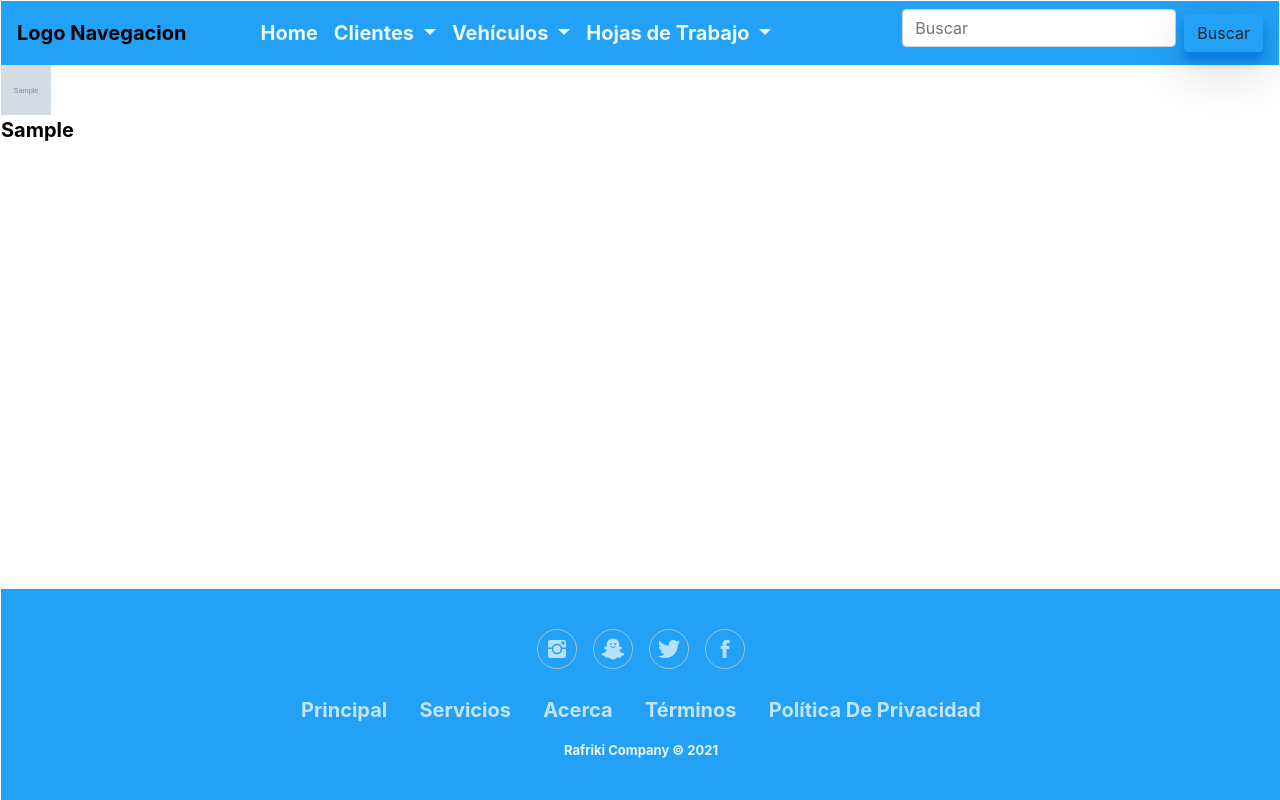
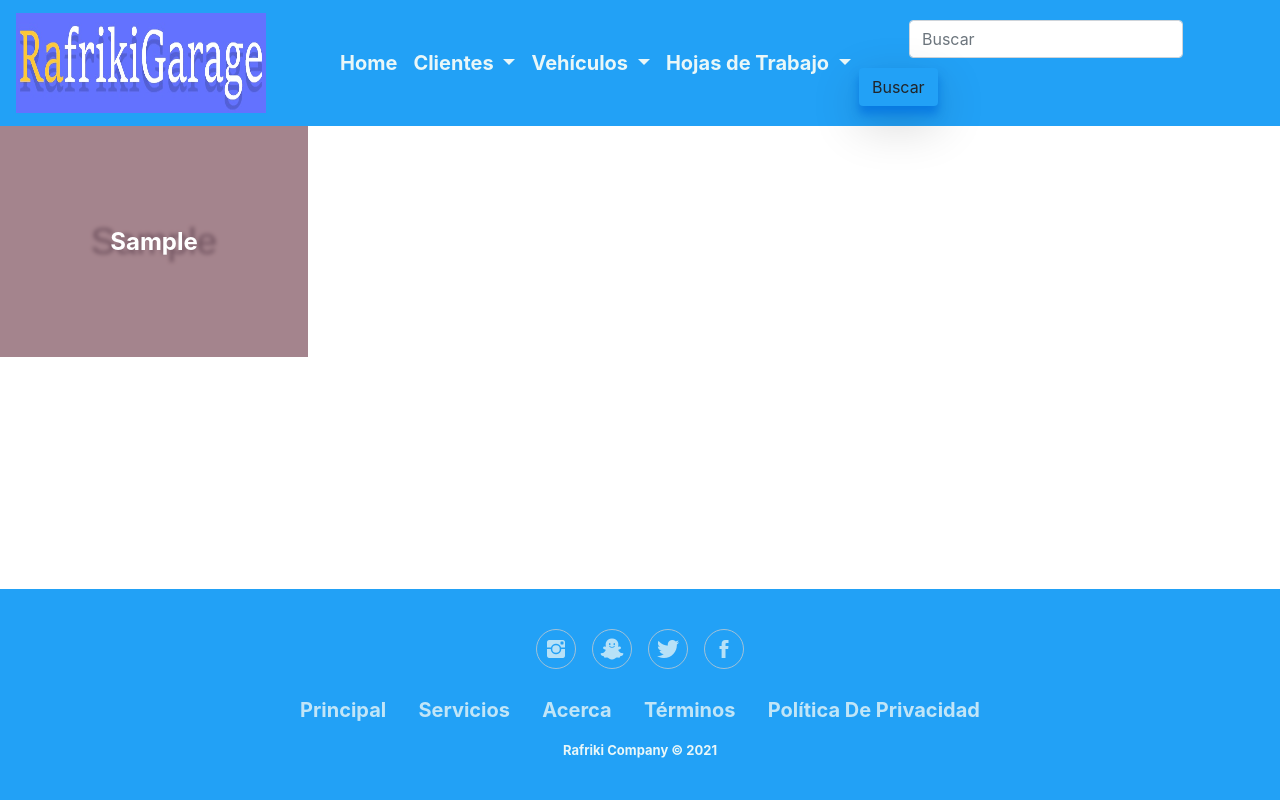
Before and after one commit to Rafriki2308/RafrikiGarage, a Symfony app: template templates/Car/carsInGarage.html.twig in a window 1280 px wide. Run offline with Twig, Linux system fonts and the light colour scheme; the template is opened without the code that fills it: most values are stand-ins (such as "Sample title", 1, 10 or a date in 2020); grey boxes marked "Sample" are stand-in pictures; some libraries are stand-ins or nearby versions.

Commit message:
Added insert pictures to BD and update homepage

```diff
--- a/public/styles/style.css
+++ b/public/styles/style.css
@@ -14,7 +14,6 @@ body {
     'Segoe UI', Roboto, Oxygen, Ubuntu, Cantarell,
     'Open Sans', 'Helvetica Neue', sans-serif;
     font-weight: bold;
-    margin: 1px;
     font-family: -apple-system, BlinkMacSystemFont, 'Segoe UI', 'Roboto', 'Oxygen',
     'Ubuntu', 'Cantarell', 'Fira Sans', 'Droid Sans', 'Helvetica Neue',
     sans-serif;
@@ -64,6 +63,8 @@ text{
 }
 
 label{
+    display: inline-block;
+    width: 300px;
     font-family: -apple-system, BlinkMacSystemFont,
     'Segoe UI', Roboto, Oxygen, Ubuntu, Cantarell,
     'Open Sans', 'Helvetica Neue', sans-serif;
@@ -73,18 +74,36 @@ label{
     margin-bottom: 10px;
 }
 
+
 input {
     background-color: #e9f7f8;
     border:solid #22a1f6 2px;
     margin-left: 50px;
     margin-bottom: 10px;
-    width: 300px;
-    height: 30px;
+    padding-left: 10px;
+    width: 400px;
+    height: 35px;
     font-size: 16px;
     overflow:scroll;
 }
 
+/*** Evita que aparezcan las flechas de subida y bajad de numero*/
+
+input[type=number]::-webkit-inner-spin-button,
+input[type=number]::-webkit-outer-spin-button {
+  -webkit-appearance: none;
+  margin: 0;
+}
+
+input[type=number] { -moz-appearance:textfield; }
+
+.container{
+    margin: 100px;
+}
+
+
 /*************************Style to NavBar**********************/
+
 nav{
     background-color: #22a1f6;
 }
@@ -107,7 +126,12 @@ nav{
     height: 50px;
 }
 
-/******************************Style Index**************************************/
+#logoNav{
+    height: 100px;
+    width: 250px;
+}
+
+/******************************Style Indexs**************************************/
 
 th{
     font-size: 22px;
@@ -118,6 +142,74 @@ img {
     height: 50px;
     width: 50px;
 }
+/*****************************Style Home**************************************/
+#carHomepageImg {
+    width: 100%; /* need to overwrite inline dimensions */
+    height: auto;
+  }
+
+.grid-container {
+    display: grid;
+    grid-template-columns: repeat(auto-fill, minmax(300px, 1fr));
+    grid-gap: 1em;
+  }
+
+
+  /* hover styles */
+  .location-listing {
+    position: relative;
+  }
+
+  .location-image {
+    line-height: 0;
+    overflow: hidden;
+  }
+
+  .location-image img {
+    filter: blur(0px);
+    transition: filter 0.3s ease-in;
+    transform: scale(1.1);
+  }
+
+  .location-title {
+    font-size: 1.5em;
+    font-weight: bold;
+    text-decoration: none;
+    z-index: 1;
+    position: absolute;
+    height: 100%;
+    width: 100%;
+    top: 0;
+    left: 0;
+    opacity: 0;
+    transition: opacity .5s;
+    background: rgba(90,0,10,0.4);
+    color: white;
+
+    /* position the text in t’ middle*/
+    display: flex;
+    align-items: center;
+    justify-content: center;
+  }
+
+  .location-listing:hover .location-title {
+    opacity: 1;
+  }
+
+  .location-listing:hover .location-image img {
+    filter: blur(2px);
+  }
+
+
+  /* for touch screen devices */
+  @media (hover: none) {
+    .location-title {
+      opacity: 1;
+    }
+    .location-image img {
+      filter: blur(2px);
+    }
+  }
 
 /******************************Sytle Footer*************************************/
 
--- a/src/Form/CarType.php
+++ b/src/Form/CarType.php
@@ -30,7 +30,7 @@ class CarType extends AbstractType
             ])
             ->add('pictureCar', FileType::class, [
                 'label'=>'Ruta Foto',
-                'data_class' => null
+                'data_class' => null,
             ])
         ;
     }
--- a/templates/Car/carsInGarage.html.twig
+++ b/templates/Car/carsInGarage.html.twig
@@ -4,22 +4,52 @@
 
 {% block body %}
 
-    <div className="col-12 col-sm-2 col-md-2" id="moviesContainer" >
+    <div class="grid-container">
+
+    {% for worksheet in worksheets %}
+
+    <div class="location-listing">
+        <a class="location-title" href="{{ path('app_worksheet_show', {'id': worksheet.id}) }}">
+            {{ worksheet.car.regPlate }}
+        </a>
+      <div class="location-image">
+        <a href="#">
+            <img id="carHomepageImg" width="300" height="169" src="{{ asset('uploads/pictures/' ~ worksheet.car.pictureCar) }}" alt="san francisco">
+        </a>
+      </div>
+    </div>
+    {% else %}
+        <tr>
+            <td colspan="8">No se han encontrado vehículos</td>
+        </tr>
+    {% endfor %}
+     </div>
+
+
+
+
+
+
+
+    <!--
         {% for worksheet in worksheets %}
+        <div className="col-12 col-sm-2 col-md-2" id="moviesContainer" >
                 <a href="{{ path('app_worksheet_show', {'id': worksheet.id}) }}">
                     <div className='card'>
                         <div className='imgBx'>
-                            <img id="tools" src="{{ asset('uploads/pictures/' ~ worksheet.car.pictureCar) }}"/>
+                            <img id="carsImg" src="{{ asset('uploads/pictures/' ~ worksheet.car.pictureCar) }}"/>
                         </div>
                         <div className='details'>
                             <p>{{ worksheet.car.regPlate }}</p>
                         </div>
                     </div>
                 </a>
+        </div>
         {% else %}
             <tr>
                 <td colspan="8">No se han encontrado vehículos</td>
             </tr>
         {% endfor %}
-    </div>
+        -->
+
 {% endblock %}
--- a/templates/base.html.twig
+++ b/templates/base.html.twig
@@ -27,7 +27,8 @@
             {{ include('navbar.html.twig') }}
         {% endblock %}
     <body>
-        {% block body %}{% endblock %}
+        {% block body %}<div class="container"></div>
+        {% endblock %}
         {% block footer %}
             {{ include('footer.html.twig') }}
         {% endblock %}
--- a/templates/navbar.html.twig
+++ b/templates/navbar.html.twig
@@ -1,5 +1,7 @@
 <nav class="navbar navbar-expand-lg" id='nav'>
-    <a class="navbar-brand" href="#">Logo Navegacion</a>
+    <a class="navbar-brand" href="{{ path('homepage') }}">
+    <img id="logoNav" src="/assets/LogoNav2.jpeg"/>
+    </a>
     <button class="navbar-toggler" type="button" data-toggle="collapse" data-target="#navbarSupportedContent" aria-controls="navbarSupportedContent" aria-expanded="false" aria-label="Toggle navigation">
         <span class="navbar-toggler-icon"></span>
     </button>
```
Also changed, not shown: public/assets/LogoNav.jpeg (added), public/assets/LogoNav2.jpeg (added).
